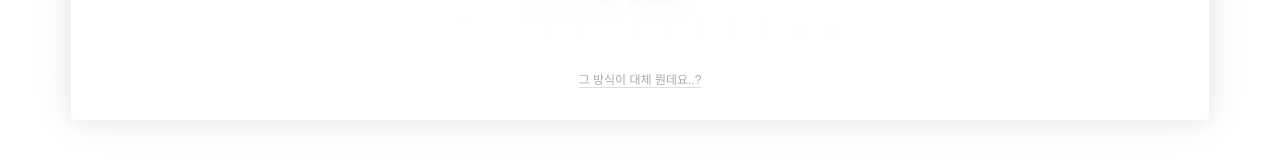
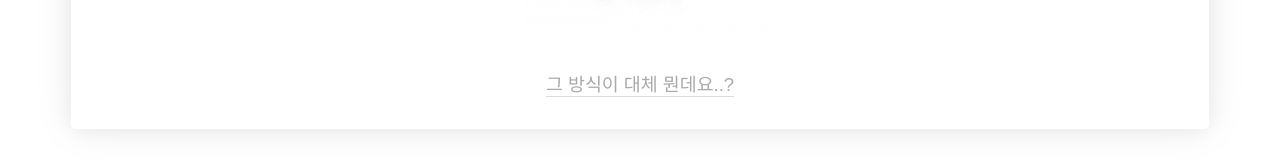
Before and after one commit to lysuk96/building-money, a React app in the folder webpack-react/: page /result/1 in a window 1280 px wide. Shown: the part 1046-1206 px from the top of the page. Built offline with nearby package versions, Linux system fonts and the light colour scheme; a web font is replaced by a local one.

Commit message:
update: link font

```diff
--- a/webpack-react/src/component/Card.js
+++ b/webpack-react/src/component/Card.js
@@ -156,7 +156,7 @@ export const CardButton = styled.button`
 
 export const CardLink = styled.a`
   display: inline-block;
-  font-size: 12px;
+  font-size: calc(12px + 0.5vw);
   text-decoration: none;
   color: #aaa;
   border-bottom: 1px solid #ddd;
```
